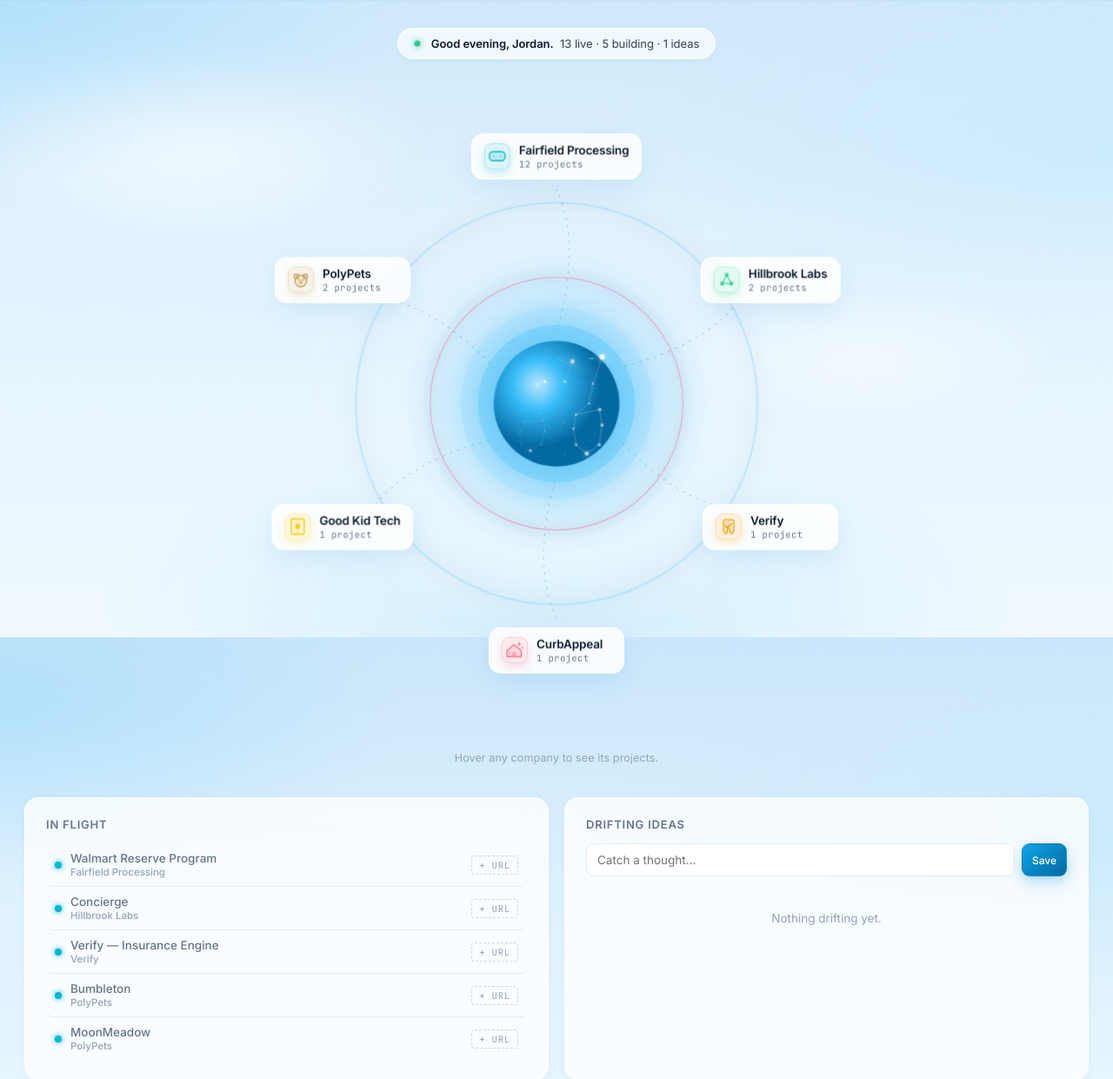
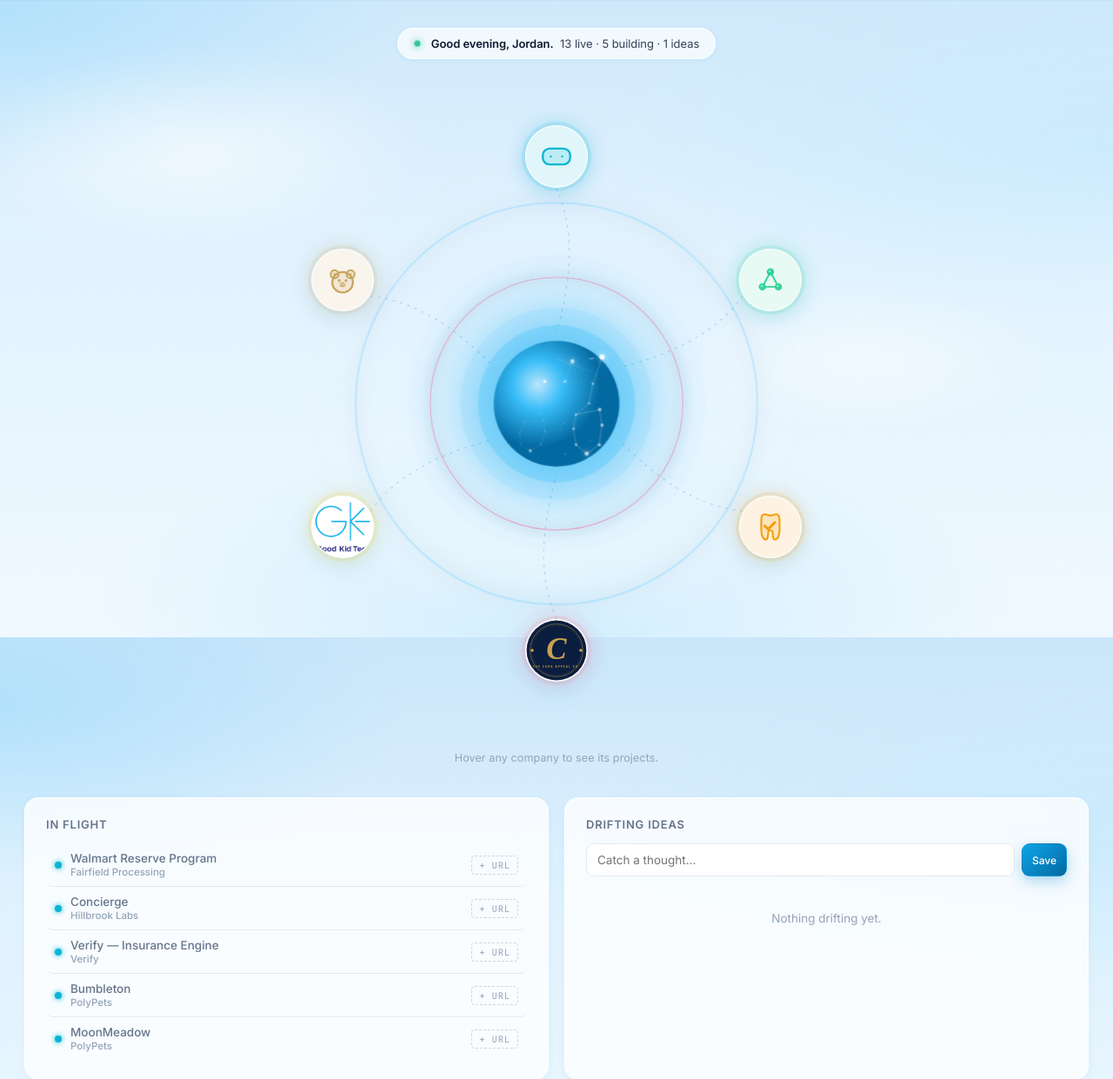
Before and after one commit to polyfilai-lab/sora, a Flask app: page / in a window 1280 px wide. Shown: the part 67-1308 px from the top of the page at 87% size. Run offline with Flask 3, Linux system fonts and the light colour scheme; some libraries are stand-ins or nearby versions.

Commit message:
Logo-only chips with real brand file support

```diff
--- a/static/sora.css
+++ b/static/sora.css
@@ -383,12 +383,15 @@
 .company-chip {
   position: absolute;
   pointer-events: auto;
-  display: flex; align-items: center; gap: 10px;
-  padding: 10px 14px;
-  border-radius: 14px;
-  background: rgba(255, 255, 255, 0.85);
+  display: flex; align-items: center; justify-content: center;
+  width: 72px; height: 72px;
+  border-radius: 50%;
+  background: rgba(255, 255, 255, 0.92);
   border: 1px solid rgba(255, 255, 255, 0.95);
-  box-shadow: var(--shadow-md);
+  box-shadow:
+    var(--shadow-md),
+    0 0 0 4px color-mix(in srgb, var(--c, var(--sky-500)) 12%, transparent),
+    0 0 24px color-mix(in srgb, var(--c, var(--sky-500)) 30%, transparent);
   backdrop-filter: blur(14px);
   -webkit-backdrop-filter: blur(14px);
   cursor: pointer;
@@ -396,33 +399,44 @@
   transition: transform 0.25s cubic-bezier(0.16, 1, 0.3, 1),
               box-shadow 0.25s,
               border-color 0.25s;
-  min-width: 156px;
   will-change: transform;
+  overflow: hidden;
 }
 .company-chip:hover, .company-chip.is-active {
-  transform: translate(-50%, -50%) scale(1.06);
-  box-shadow: var(--shadow-lg);
-  border-color: var(--sky-300);
+  transform: translate(-50%, -50%) scale(1.1);
+  box-shadow:
+    var(--shadow-lg),
+    0 0 0 5px color-mix(in srgb, var(--c, var(--sky-500)) 25%, transparent),
+    0 0 36px color-mix(in srgb, var(--c, var(--sky-500)) 45%, transparent);
+  border-color: color-mix(in srgb, var(--c, var(--sky-500)) 50%, white);
 }
+/* Fallback dot when no logo exists for a company yet */
 .company-chip-dot {
-  width: 10px; height: 10px; border-radius: 50%;
+  width: 18px; height: 18px; border-radius: 50%;
   background: var(--c, var(--sky-500));
-  box-shadow: 0 0 10px var(--c, var(--sky-500));
-  flex-shrink: 0;
+  box-shadow: 0 0 16px var(--c, var(--sky-500));
 }
+
+/* Logo fills most of the circular chip */
 .company-chip-logo {
-  width: 30px; height: 30px;
-  flex-shrink: 0;
+  width: 100%; height: 100%;
   display: flex; align-items: center; justify-content: center;
-  border-radius: 9px;
-  background: color-mix(in srgb, var(--c, var(--sky-500)) 14%, white);
   color: var(--c, var(--sky-500));
-  padding: 3px;
-  box-shadow: 0 0 0 1px color-mix(in srgb, var(--c, var(--sky-500)) 22%, transparent) inset,
-              0 4px 10px color-mix(in srgb, var(--c, var(--sky-500)) 25%, transparent);
 }
-.company-chip-logo svg {
+/* Inline SVG mark — uses currentColor + a light accent-tinted backdrop */
+.company-chip-logo.is-svg {
+  background: color-mix(in srgb, var(--c, var(--sky-500)) 12%, white);
+  padding: 14px;
+}
+.company-chip-logo.is-svg svg {
   width: 100%; height: 100%;
+  display: block;
+}
+/* Real brand image — fills the chip edge-to-edge */
+.company-chip-logo.is-img img {
+  width: 100%; height: 100%;
+  object-fit: cover;
+  object-position: center;
   display: block;
 }
 .company-chip-text { line-height: 1.2; }
@@ -480,17 +494,25 @@
   flex-shrink: 0;
 }
 .chip-capsule-logo {
-  width: 40px; height: 40px;
+  width: 44px; height: 44px;
   flex-shrink: 0;
   display: flex; align-items: center; justify-content: center;
-  border-radius: 10px;
+  border-radius: 11px;
+  overflow: hidden;
+  color: var(--c, var(--sky-500));
+}
+.chip-capsule-logo.is-svg {
   background: color-mix(in srgb, var(--c, var(--sky-500)) 14%, white);
-  color: var(--c, var(--sky-500));
-  padding: 5px;
+  padding: 6px;
   box-shadow: 0 0 0 1px color-mix(in srgb, var(--c, var(--sky-500)) 24%, transparent) inset;
 }
-.chip-capsule-logo svg {
+.chip-capsule-logo.is-svg svg {
   width: 100%; height: 100%;
+  display: block;
+}
+.chip-capsule-logo.is-img img {
+  width: 100%; height: 100%;
+  object-fit: cover;
   display: block;
 }
 .chip-capsule-titles {
--- a/static/sora.js
+++ b/static/sora.js
@@ -472,15 +472,39 @@
     </svg>`,
   };
 
+  // Real logo files (drop them into /static/logos/ to override the inline marks)
+  const LOGO_FILES = {
+    curbappeal:  '/static/logos/curbappeal.svg',
+    goodkidtech: '/static/logos/goodkidtech.jpg',
+    // Add a real fairfield.svg / fairfield.png to /static/logos/ to use the
+    // actual Fairfield brand mark. Same for hillbrook, verify, polypets.
+  };
+
+  function slugFor(name) {
+    const k = String(name || '').toLowerCase().replace(/[^a-z]/g, '');
+    if (k.includes('fairfield'))                        return 'fairfield';
+    if (k.includes('hillbrook'))                        return 'hillbrook';
+    if (k.includes('verify'))                           return 'verify';
+    if (k.includes('curb') || k.includes('appeal'))     return 'curbappeal';
+    if (k.includes('goodkid') || k.includes('kidtech')) return 'goodkidtech';
+    if (k.includes('poly') || k.includes('pets'))       return 'polypets';
+    return null;
+  }
+
+  // Returns { kind: 'img'|'svg'|'none', html: '...' }
   function logoFor(name) {
-    const k = String(name || '').toLowerCase().replace(/[^a-z]/g, '');
-    if (k.includes('fairfield'))                       return COMPANY_LOGOS.fairfield;
-    if (k.includes('hillbrook'))                       return COMPANY_LOGOS.hillbrook;
-    if (k.includes('verify'))                          return COMPANY_LOGOS.verify;
-    if (k.includes('curb') || k.includes('appeal'))    return COMPANY_LOGOS.curbappeal;
-    if (k.includes('goodkid') || k.includes('kidtech'))return COMPANY_LOGOS.goodkidtech;
-    if (k.includes('poly') || k.includes('pets'))      return COMPANY_LOGOS.polypets;
-    return null;
+    const slug = slugFor(name);
+    if (!slug) return { kind: 'none', html: '' };
+    if (LOGO_FILES[slug]) {
+      return {
+        kind: 'img',
+        html: `<img src="${LOGO_FILES[slug]}" alt="" loading="lazy"/>`,
+      };
+    }
+    if (COMPANY_LOGOS[slug]) {
+      return { kind: 'svg', html: COMPANY_LOGOS[slug] };
+    }
+    return { kind: 'none', html: '' };
   }
 
   /* ──────────────────────────────────────────────────────────
@@ -810,21 +834,19 @@
         : '<div class="chip-capsule-empty">No projects under this company yet.</div>';
 
       const logo = logoFor(c.name);
-      const chipMark   = logo
-        ? `<div class="company-chip-logo">${logo}</div>`
+      // Chip is now logo-only — no text/count. Full name + count live in the capsule.
+      const chipMark = logo.kind !== 'none'
+        ? `<div class="company-chip-logo is-${logo.kind}">${logo.html}</div>`
         : `<div class="company-chip-dot"></div>`;
-      const capsuleMark = logo
-        ? `<div class="chip-capsule-logo">${logo}</div>`
+      const capsuleMark = logo.kind !== 'none'
+        ? `<div class="chip-capsule-logo is-${logo.kind}">${logo.html}</div>`
         : `<div class="chip-capsule-band"></div>`;
 
       chipHtml += `
         <div class="company-chip" data-cid="${c.id}"
+             title="${escapeHtml(c.name)} · ${projCount} project${projCount === 1 ? '' : 's'}"
              style="left: ${pctX}%; top: ${pctY}%; --c: ${c.color};">
           ${chipMark}
-          <div class="company-chip-text">
-            <div class="company-chip-name">${escapeHtml(c.name)}</div>
-            <div class="company-chip-count">${projCount} project${projCount === 1 ? '' : 's'}</div>
-          </div>
         </div>
         <div class="chip-capsule ${side}" data-cid="${c.id}"
              style="left: ${pctX}%; top: ${pctY}%; --c: ${c.color};">
```
Also changed, not shown: static/logos/curbappeal.svg (added), static/logos/goodkidtech.jpg (added).
